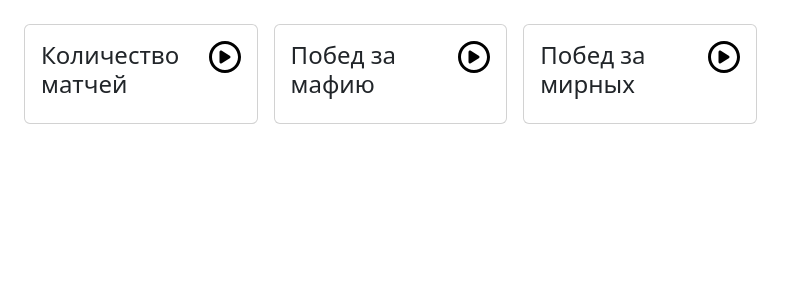
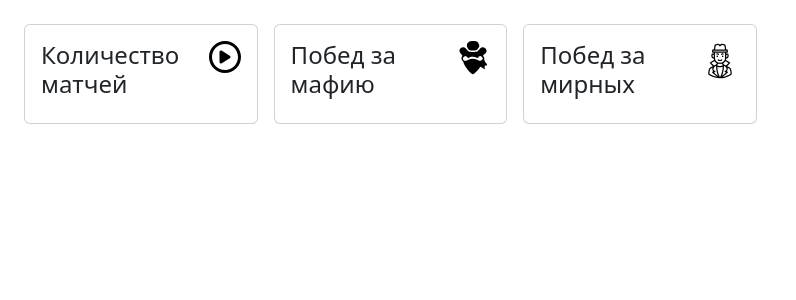
Before and after one commit to AntonLodygin/flask_mafia, a Flask app: page /profile in a window 1280 px wide. Shown: the part 54-354 px from the top of the page, without its empty margins (0-796 px from the left). Run offline with Flask 3, Linux system fonts and the light colour scheme.

Commit message:
update README.md and profile.html data

```diff
--- a/templates/profile.html
+++ b/templates/profile.html
@@ -29,7 +29,7 @@
                             </div>
                             <div class="col-2">
                                 <div class="d-flex justify-content-end">
-                                    <img src="{{ url_for('static', filename='images/circle_play.svg') }}" height="32">
+                                    <img src="{{ url_for('static', filename='images/mafia.svg') }}" height="34">
                                 </div>
                             </div>
                         </div>
@@ -46,7 +46,7 @@
                             </div>
                             <div class="col-2">
                                 <div class="d-flex justify-content-end">
-                                    <img src="{{ url_for('static', filename='images/circle_play.svg') }}" height="32">
+                                    <img src="{{ url_for('static', filename='images/civilian.svg') }}" height="40">
                                 </div>
                             </div>
                         </div>
```
Also changed, not shown: README.md, static/images/civilian.svg (added), static/images/mafia.svg (added).
